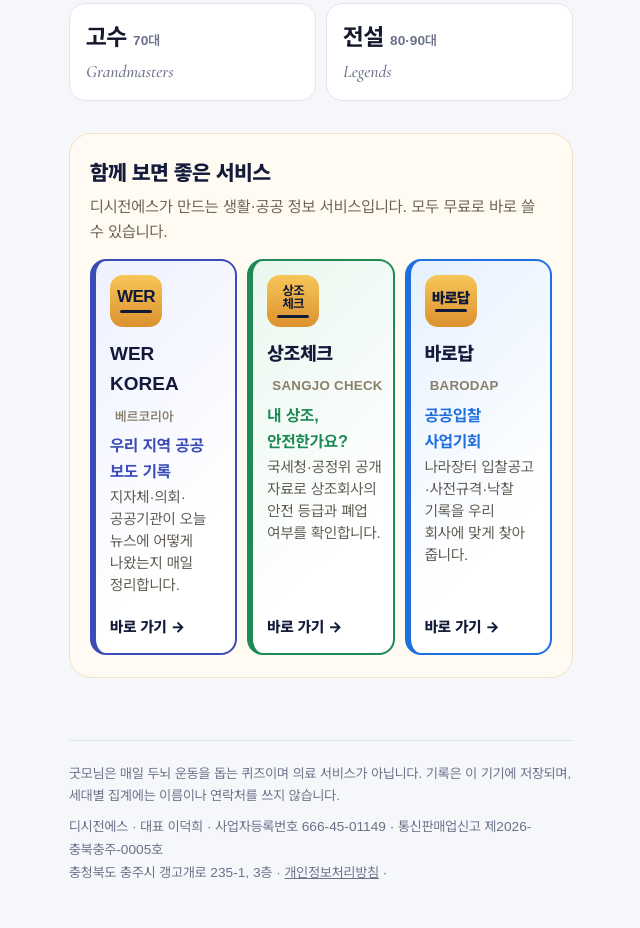
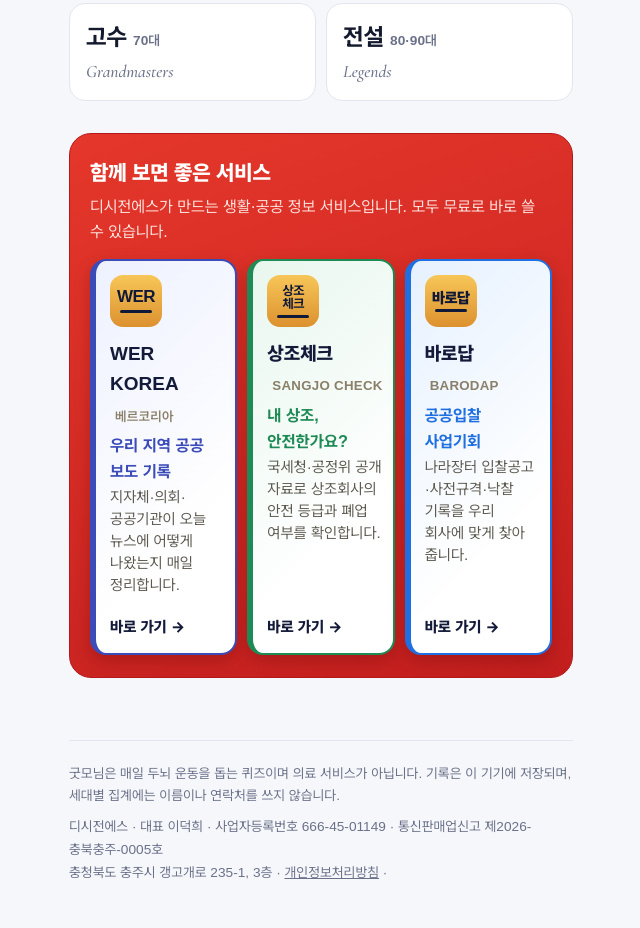
Before and after one commit to werkorea-office/goodmonim, a website: page public/index.html in a window 1280 px wide. Shown: the part 1470-2398 px from the top of the page, without its empty margins (319-959 px from the left). Drawn offline with nearby package versions, Linux system fonts and the light colour scheme; no server answers; a web font is replaced by a local one.

Commit message:
형제 서비스 배너 바탕을 빨간색으로, 제목 흰 글씨
Co-Authored-By: Claude Opus 5.5 <noreply@anthropic.com>
Claude-Session: https://claude.ai/code/session_01ET7piriDwnfws6V3B7Hj2b

```diff
--- a/public/index.html
+++ b/public/index.html
@@ -375,6 +375,12 @@ footer p{margin:8px 0 0}
 .dsf .dsf-card[data-dsf=werkorea] .dsf-go::after{background:#3B4BB8}
 .dsf .dsf-card[data-dsf=sangjocheck] .dsf-go::after{background:#1E8A55}
 .dsf .dsf-card[data-dsf=barodap] .dsf-go::after{background:#1F6FE0}
+
+/* 배너 바탕 빨강 */
+.dsf{background:linear-gradient(160deg,#E5372B,#C21E1E)!important;border-color:#B3191A!important}
+.dsf .dsf-head h2{color:#fff!important}
+.dsf .dsf-head p{color:#FFE3DF!important}
+.dsf .dsf-card{box-shadow:0 6px 16px rgba(80,0,0,.25)}
 </style>
 </head>
 <body>
--- a/public/sw.js
+++ b/public/sw.js
@@ -1,5 +1,5 @@
 /* 굿모님 서비스 워커: 홈 화면 설치 + 전파가 약할 때도 첫 화면이 열리게 */
-const V = "gm-v16";
+const V = "gm-v17";
 const CORE = ["/", "/app.js", "/bank.js", "/bank2.js", "/engine.js", "/push.js", "/money.js", "/family.js", "/config.js", "/icon-192.png", "/fonts/wanted/WantedSansVariable.css", "/fonts/pretendard/pretendardvariable-dynamic-subset.css"];
 self.addEventListener("install", e => { e.waitUntil(caches.open(V).then(c => c.addAll(CORE)).then(() => self.skipWaiting())); });
 self.addEventListener("activate", e => { e.waitUntil(caches.keys().then(ks => Promise.all(ks.filter(k => k !== V).map(k => caches.delete(k)))).then(() => self.clients.claim())); });
```
